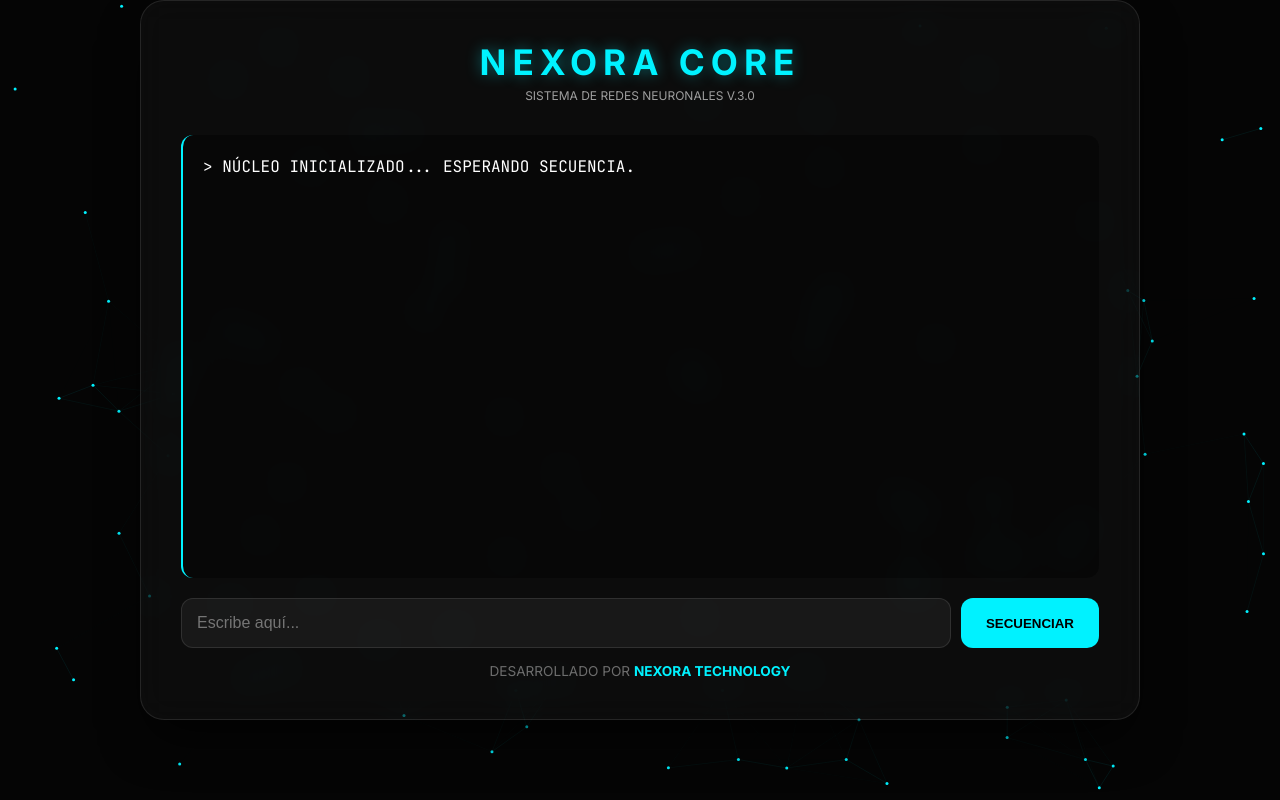
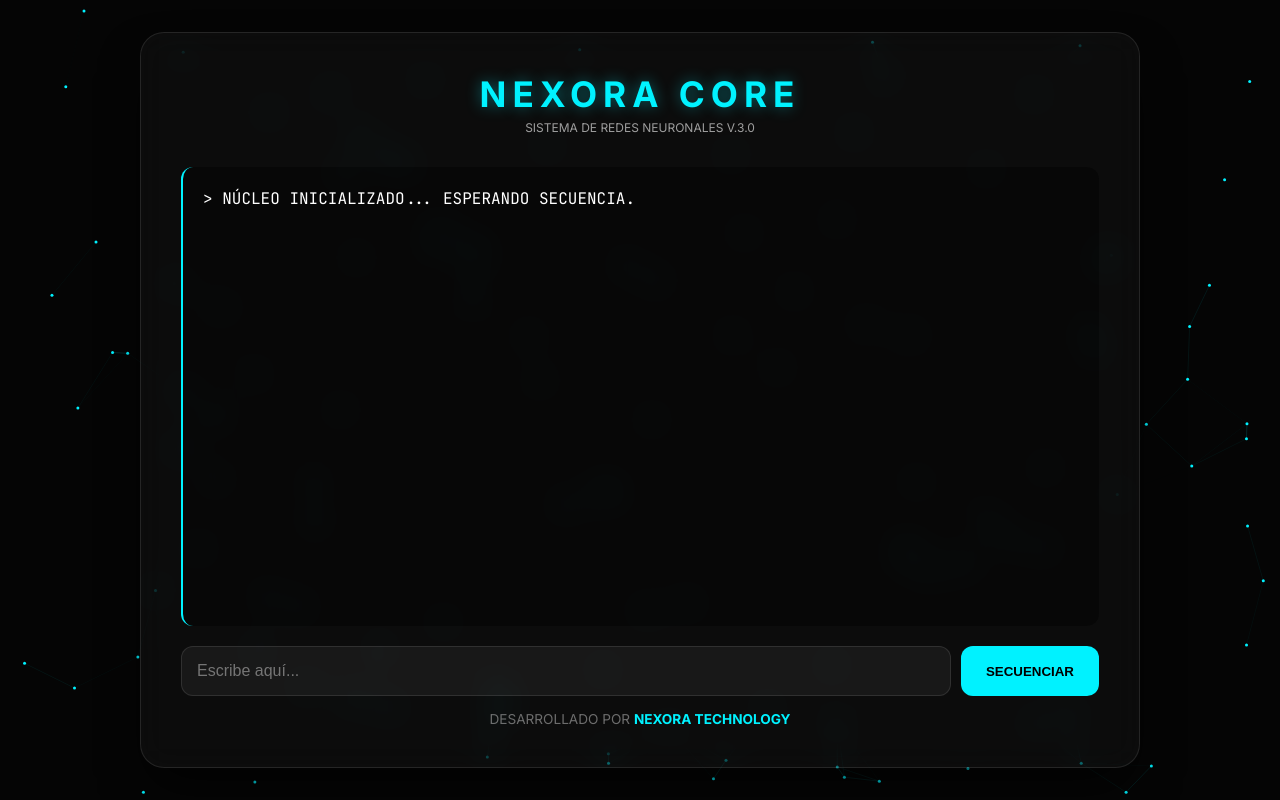
Before and after one commit to nexoravisionpro/nexora-web, a plain HTML site: page index.html in a window 1280 px wide. Drawn offline with Linux system fonts and the light colour scheme.

Commit message:
Update index.html

```diff
--- a/index.html
+++ b/index.html
@@ -24,8 +24,8 @@
             background-color: var(--bg-dark);
             color: white;
             font-family: 'Inter', sans-serif;
-            height: 100vh;
-            height: -webkit-fill-available; /* Ajuste para navegadores móviles */
+            /* Usamos dvh (Dynamic Viewport Height) para evitar que Safari/Chrome tapen la app */
+            height: 100dvh;
             display: flex;
             justify-content: center;
             align-items: center;
@@ -36,23 +36,23 @@
             position: fixed;
             top: 0;
             left: 0;
-            width: 100%;
-            height: 100%;
-            z-index: 1;
-            pointer-events: none; /* Las neuronas no interfieren con clics */
+            width: 100vw;
+            height: 100vh;
+            z-index: 0;
+            pointer-events: none; /* Evita que el fondo bloquee los clics */
         }
 
         .main-container {
             position: relative;
-            z-index: 2;
+            z-index: 10;
             width: 95%;
             max-width: 1000px;
-            height: 90vh; /* Se adapta a la altura de cualquier pantalla */
+            height: 92dvh;
             background: var(--glass);
             backdrop-filter: blur(15px);
             -webkit-backdrop-filter: blur(15px);
             border: 1px solid var(--border);
-            border-radius: clamp(12px, 3vw, 24px); /* Bordes adaptativos */
+            border-radius: clamp(12px, 3vw, 24px);
             padding: clamp(15px, 4vw, 40px);
             display: flex;
             flex-direction: column;
@@ -74,7 +74,7 @@
         }
 
         .chat-display {
-            flex-grow: 1; /* Ocupa todo el espacio disponible */
+            flex-grow: 1;
             overflow-y: auto;
             background: rgba(0, 0, 0, 0.4);
             border-radius: 12px;
@@ -95,7 +95,6 @@
             gap: 10px;
         }
 
-        /* En tablets/PC el input y botón van en línea */
         @media (min-width: 600px) {
             .input-area {
                 flex-direction: row;
@@ -148,11 +147,6 @@
             text-decoration: none;
             font-weight: bold;
         }
-
-        /* Ocultar canvas en dispositivos muy lentos para ahorrar batería (opcional) */
-        @media (prefers-reduced-motion: reduce) {
-            #neuron-canvas { display: none; }
-        }
     </style>
 </head>
 <body>
@@ -180,16 +174,18 @@
     </div>
 
     <script>
-        // --- CANVAS ADAPTATIVO ---
+        // --- CANVAS ADAPTATIVO FORZADO PARA MÓVIL ---
         const canvas = document.getElementById('neuron-canvas');
         const ctx = canvas.getContext('2d');
         let particles = [];
 
         function resize() {
-            canvas.width = window.innerWidth;
-            canvas.height = window.innerHeight;
-            // Re-inicializar partículas según tamaño de pantalla
-            const count = window.innerWidth < 600 ? 40 : 100;
+            // Forzamos la lectura del ancho total del dispositivo
+            canvas.width = window.innerWidth || document.documentElement.clientWidth;
+            canvas.height = window.innerHeight || document.documentElement.clientHeight;
+
+            // Aumentamos un poco la densidad en celular (60) para que se vea impresionante
+            const count = canvas.width < 600 ? 60 : 120;
             particles = Array.from({length: count}, () => new Particle());
         }
 
@@ -197,8 +193,8 @@
             constructor() {
                 this.x = Math.random() * canvas.width;
                 this.y = Math.random() * canvas.height;
-                this.speedX = (Math.random() - 0.5) * 0.8;
-                this.speedY = (Math.random() - 0.5) * 0.8;
+                this.speedX = (Math.random() - 0.5) * 1.2; // Un poco más rápidas
+                this.speedY = (Math.random() - 0.5) * 1.2;
             }
             update() {
                 this.x += this.speedX;
@@ -220,13 +216,14 @@
                 p.update();
                 p.draw();
             });
-            // Conectar partículas (sinapsis)
+            // Sinapsis adaptativa
+            const connectDistance = canvas.width < 600 ? 90 : 140; // Distancia de conexión adaptada
             for(let i=0; i<particles.length; i++) {
                 for(let j=i; j<particles.length; j++) {
                     const dist = Math.hypot(particles[i].x - particles[j].x, particles[i].y - particles[j].y);
-                    if(dist < 120) {
-                        ctx.strokeStyle = `rgba(0, 242, 255, ${0.2 - dist/600})`;
-                        ctx.lineWidth = 0.5;
+                    if(dist < connectDistance) {
+                        ctx.strokeStyle = `rgba(0, 242, 255, ${0.3 - dist/(connectDistance * 2)})`;
+                        ctx.lineWidth = 0.6;
                         ctx.beginPath();
                         ctx.moveTo(particles[i].x, particles[i].y);
                         ctx.lineTo(particles[j].x, particles[j].y);
@@ -238,6 +235,7 @@
         }
 
         window.addEventListener('resize', resize);
+        // Inicializamos
         resize();
         animate();
 
```
